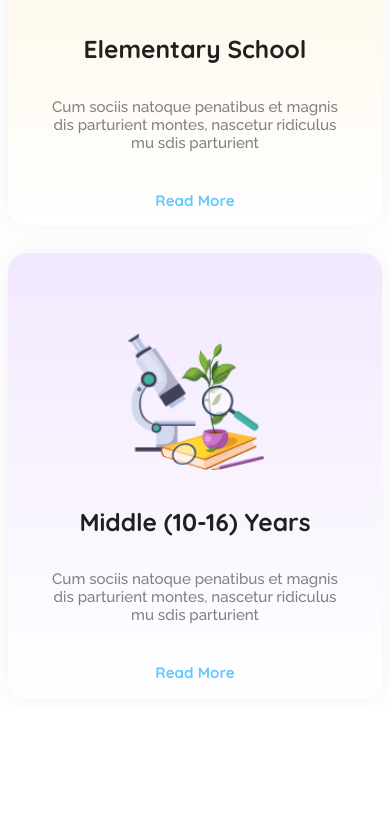
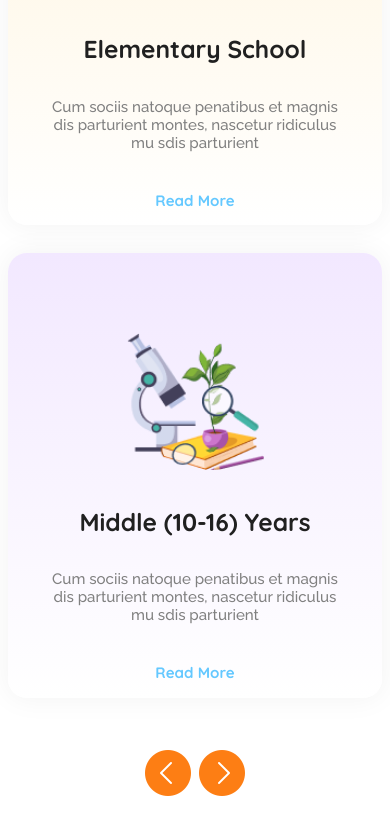
Before and after one commit to S-Tanvir/assignment-2, a plain HTML site: page index.html in a window 390 px wide. Shown: the part 2207-3042 px from the top of the page. Before the commit the page ends 2913 px from the top, so only its background shows below. Drawn offline with Linux system fonts and the light colour scheme.

Commit message:
complete standard curriculum section and make this section responsive

```diff
--- a/index.html
+++ b/index.html
@@ -138,6 +138,10 @@
 
 
         </div>
+        <div class="arrow-container">
+            <img src="assets/left.png" alt="" class="arrow">
+            <img src="assets/right.png" alt="" class="arrow">
+        </div>
     </section>
 
 
--- a/styles/style.css
+++ b/styles/style.css
@@ -210,6 +210,7 @@ hr{
     gap: 28.29px;
     justify-content: space-between;
     margin-top: 80px;
+    margin-bottom: 80px;
 }
 
 .curriculum-title{
@@ -284,6 +285,11 @@ hr{
 
 }
 
+.arrow-container{
+    width: 100%;
+    margin-bottom: 60px;
+}
+
 
 
 
@@ -349,6 +355,7 @@ hr{
 
     .standard-curriculum-div{
         flex-wrap: wrap;
+        margin-bottom: 50px;
     }
 
     .curriculum-cards-1{
@@ -364,6 +371,7 @@ hr{
     .curriculum-cards-3{
         width: 100%;
         height: auto;
+
     }
 
 
```
Also changed, not shown: assets/left.png (added), assets/right.png (added).
